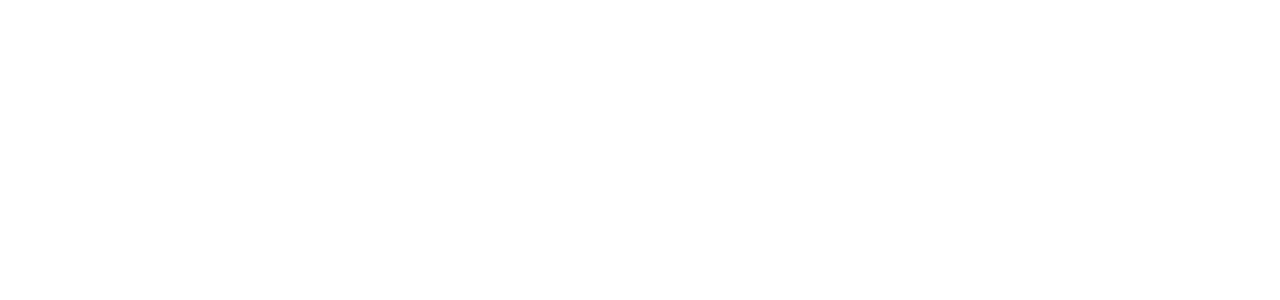
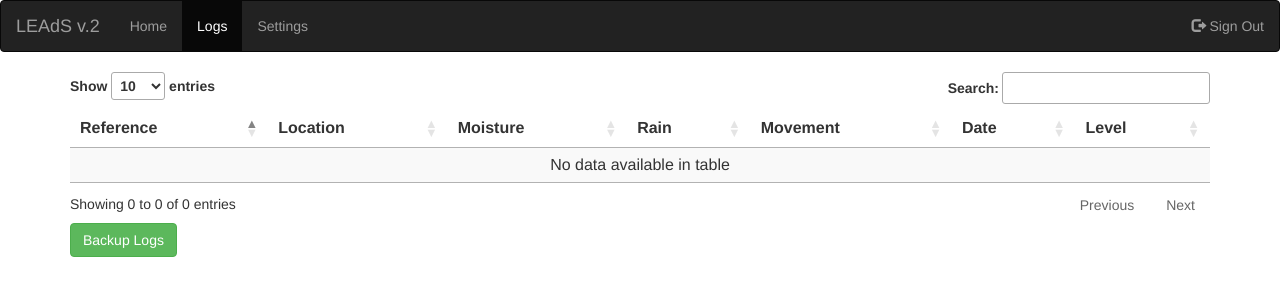
Before and after one commit to 2014068886/LEAdSv.2-PHP-Application, a PHP site: page /LEAdS/logs.php in a window 1280 px wide. Before the commit the part shown is empty. Shown: the top 300 px of the page. Run offline with PHP 8.4, Linux system fonts and the light colour scheme; data that the repository does not hold is empty; some libraries are stand-ins or nearby versions.

Commit message:
Add files via upload

```diff
--- a/superadmin/logs.php
+++ b/superadmin/logs.php
@@ -2,11 +2,76 @@
 <html>
 <head>
 <meta http-equiv="Content-Type" content="text/html; charset=Cp1252">
-<title>Insert title here</title>
+<title> Logs </title>
 </head>
     <body>
-    <?php
 
+    <link rel="stylesheet" href="https://maxcdn.bootstrapcdn.com/bootstrap/3.3.7/css/bootstrap.css">
+    <script src="https://ajax.googleapis.com/ajax/libs/jquery/3.2.1/jquery.min.js"></script>
+    <script src="https://maxcdn.bootstrapcdn.com/bootstrap/3.3.7/js/bootstrap.min.js"></script>
+
+    <nav class="navbar navbar-inverse">
+    	<div class="container-fluid">
+    		<div class="navbar-header">
+    			<a class="navbar-brand" href="#"> LEAdS v.2</a>
+    		</div>
+   			<ul class="nav navbar-nav">
+      			<li><a href="superadmin.php">Home</a></li>
+      			<li class="active"><a href="logs.php">Logs</a></li>
+      			<li><a href="#">Settings</a></li>
+    		</ul>
+    		<ul class="nav navbar-nav navbar-right">
+      			<li> <a href="superadminLogout.php"><span class="glyphicon glyphicon-log-out"> </span> Sign Out</a> </li>
+    		</ul>
+    	</div>
+    </nav>
+	<?php
+		include 'config.php';
+		$result = $link->query("SELECT * FROM logs ORDER BY reference DESC");
 	?>
-    </body>
+<div class="container">
+		<table id="table_id" class="display">
+    		<thead>
+    			<tr>
+    				<th> Reference </th>
+    				<th> Location </th>
+    				<th> Moisture </th>
+    				<th> Rain </th>
+    				<th> Movement </th>
+    				<th> Date </th>
+    				<th> Level </th>
+    			</tr>
+    		</thead>
+    		<tbody>
+    		 <?php
+	  			while($data = $result->fetch_assoc())
+	  			{
+	  		 ?>
+    			<tr>
+    				<td> <?php echo $data['reference']; ?></td>
+    				<td> <?php echo $data['location']; ?></td>
+    				<td> <?php echo $data['moisture']; ?></td>
+    				<td> <?php echo $data['rain']; ?></td>
+    				<td> <?php echo $data['movement']; ?></td>
+    			 	<td> <?php echo $data['date']; ?></td>
+					<td> <?php echo $data['level']; ?></td>
+    			</tr>
+    		<?php
+	  			}
+	  		?>
+    		</tbody>
+    	</table>
+    <form class="form-horizontal" action="backupLogs.php" method='post'>
+           <input type="submit" name="exportDB" class="btn btn-success" value="Backup Logs"/>
+    </form>
+
+</div>
+</body>
+  <link rel="stylesheet" type="text/css" href="https://cdn.datatables.net/1.10.16/css/jquery.dataTables.css">
+  <script type="text/javascript" charset="utf8" src="https://cdn.datatables.net/1.10.16/js/jquery.dataTables.js"></script>
+  <script>
+    $(document).ready( function () {
+	    $('#table_id').DataTable();
+	} );
+  </script>
 </html>
```
Also changed, not shown: superadmin/backupLogs.php (added, +18 -0 lines), superadmin/superadmin.php (+8 -1 lines).
